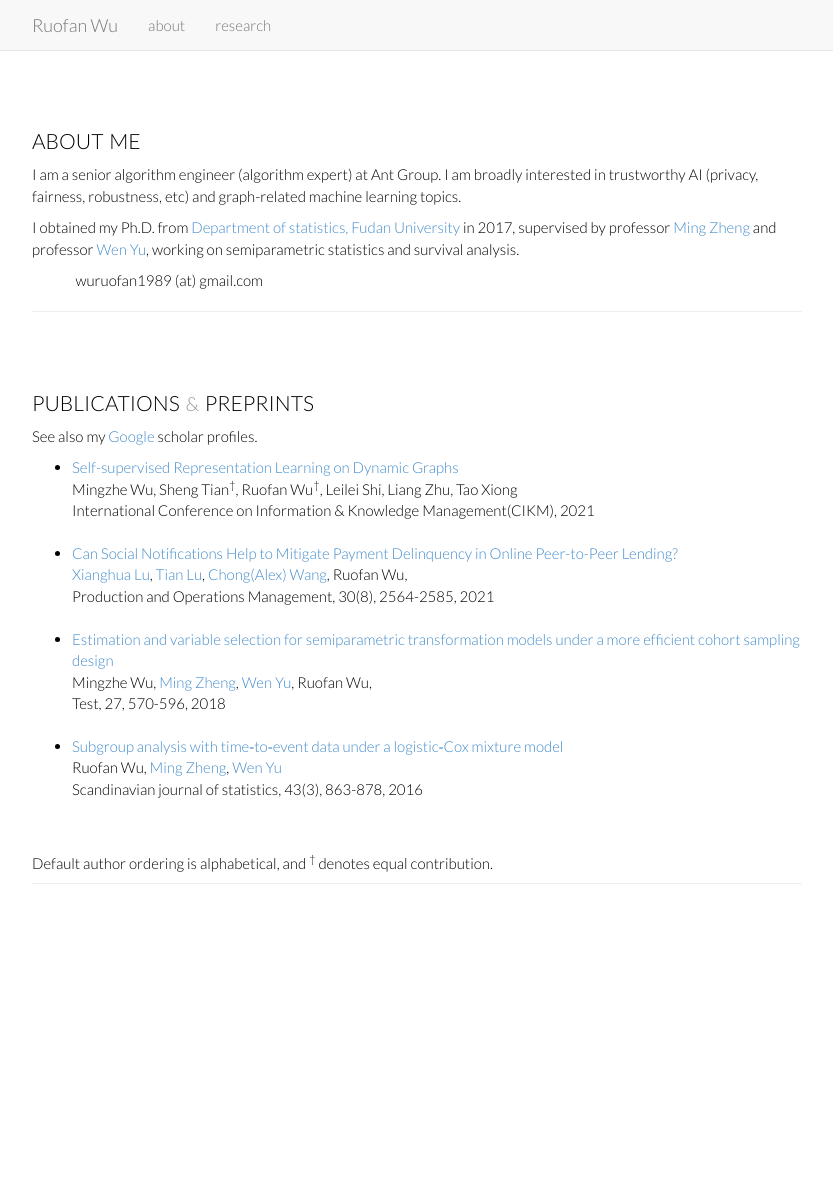
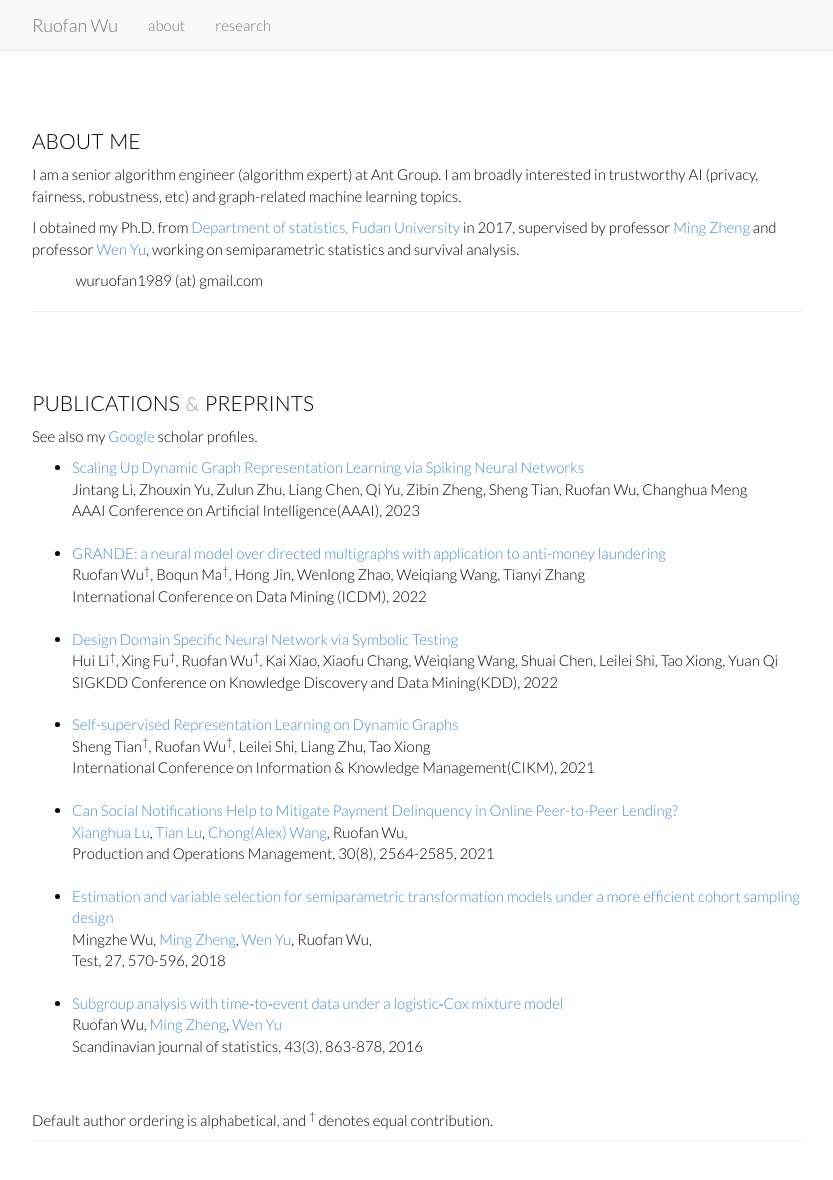
Before and after one commit to Rorschach1989/rorschach1989.github.io, a Jekyll site: the page index.html, which Jekyll copies as it is, in a window 1280 px wide and 1201 px high. Shown: the top 1180 px of the window, without its empty margins (223-1056 px from the left). Built offline with Jekyll 4.4.1, drawn with Linux system fonts in a browser that asks for light colours; nearby versions of some CDN libraries; library files that are not in the unit come from our copies.

Commit message:
Change template #16

```diff
--- a/index.html
+++ b/index.html
@@ -116,9 +116,43 @@
 	  <br>
 	  <ul>
 
+		<li> <a href="https://arxiv.org/abs/2302.02101">
+			Scaling Up Dynamic Graph Representation Learning via Spiking Neural Networks </a><br>
+			Jintang Li, Zhouxin Yu, Zulun Zhu, Liang Chen, Qi Yu, Zibin Zheng, Sheng Tian, Ruofan Wu, Changhua Meng
+			<br>
+			AAAI Conference on Artificial Intelligence(AAAI), 2023
+			<br>
+			<br>
+		</li>
+
+		<li> <a href="https://arxiv.org/abs/2302.02101">
+			GRANDE: a neural model over directed multigraphs with application to anti-money laundering </a><br>
+			Ruofan Wu<sup><span>&#8224;</span></sup>,
+			Boqun Ma<sup><span>&#8224;</span></sup>,
+			Hong Jin,
+			Wenlong Zhao,
+			Weiqiang Wang,
+			Tianyi Zhang
+			<br>
+			International Conference on Data Mining (ICDM), 2022
+			<br>
+			<br>
+		</li>
+
+		<li> <a href="https://dl.acm.org/doi/abs/10.1145/3534678.3539118">
+			Design Domain Specific Neural Network via Symbolic Testing </a><br>
+			Hui Li<sup><span>&#8224;</span></sup>,
+			Xing Fu<sup><span>&#8224;</span></sup>,
+			Ruofan Wu<sup><span>&#8224;</span></sup>,
+			Kai Xiao, Xiaofu Chang, Weiqiang Wang, Shuai Chen, Leilei Shi, Tao Xiong, Yuan Qi
+			<br>
+			SIGKDD Conference on Knowledge Discovery and Data Mining(KDD), 2022
+			<br>
+			<br>
+		</li>
+
 		<li> <a href="https://dl.acm.org/doi/abs/10.1145/3459637.3482389">
 			Self-supervised Representation Learning on Dynamic Graphs </a><br>
-			Mingzhe Wu,
 			Sheng Tian<sup><span>&#8224;</span></sup>,
 			Ruofan Wu<sup><span>&#8224;</span></sup>,
 			Leilei Shi,
```
